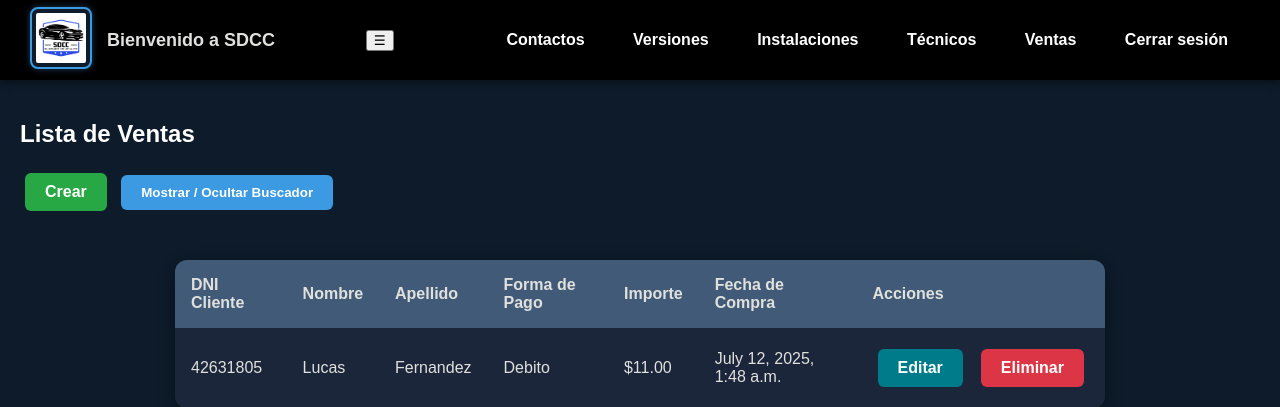
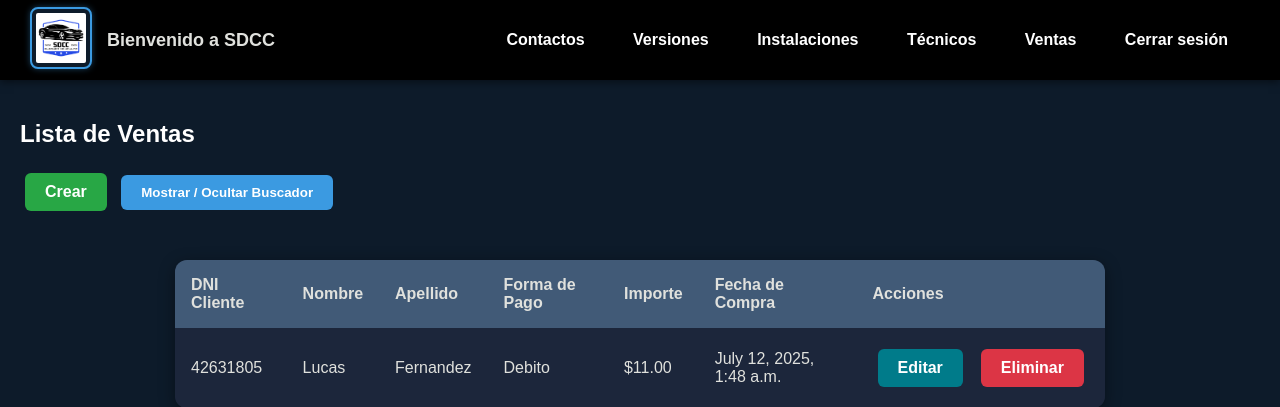
Before and after one commit to LuFernandez-dev/Proyecto-UIOTEC-2025, a Django app: page /ventas/ in a window 1280 px wide. Shown: the top 407 px of the page. Run offline with Django 5.2, Linux system fonts and the light colour scheme; a user stored in the database is signed in; data comes from the database, SQL or seed files in the repository.

Commit message:
Correcion

```diff
--- a/bloqueoSDCC/App/static/App/estilos.css
+++ b/bloqueoSDCC/App/static/App/estilos.css
@@ -453,10 +453,7 @@ footer {
     }
 }
 
-<<<<<<< HEAD
-=======
 /* Ocultar botón hamburguesa en pantallas grandes */
->>>>>>> db4134a3ca0e06d34efbcabfe082e0cc74252a39
 .hamburger {
     display: none;
     font-size: 28px;
@@ -497,15 +494,13 @@ footer {
         margin-bottom: 10px;
     }
 }
-<<<<<<< HEAD
-=======
 
 /* Scrollbar horizontal personalizado para todas las tablas */
 .tabla-contactos::-webkit-scrollbar,
 .tabla-instalaciones::-webkit-scrollbar,
 .tabla-tecnico::-webkit-scrollbar,
 .tabla-ventas::-webkit-scrollbar,
-.tabla-versionproducto::-webkit-scrollbar, {
+.tabla-versionproducto::-webkit-scrollbar {
     height: 6px;
 }
 
@@ -517,7 +512,6 @@ footer {
     background-color: #3B9AE1;
     border-radius: 10px;
 }
->>>>>>> db4134a3ca0e06d34efbcabfe082e0cc74252a39
 /*  =======================
     Responsive
     ======================= */
```
